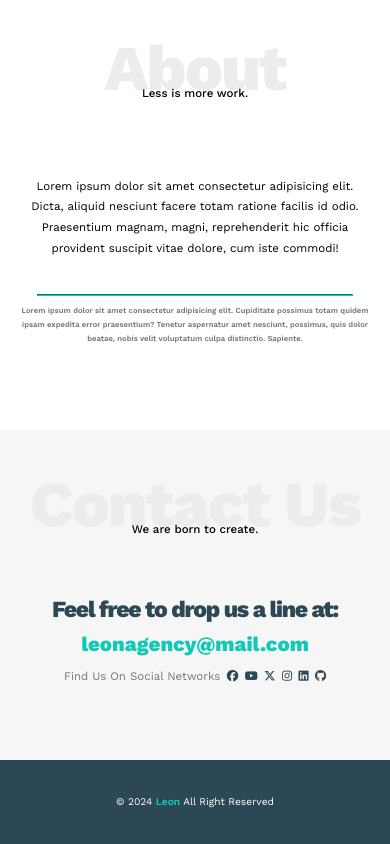
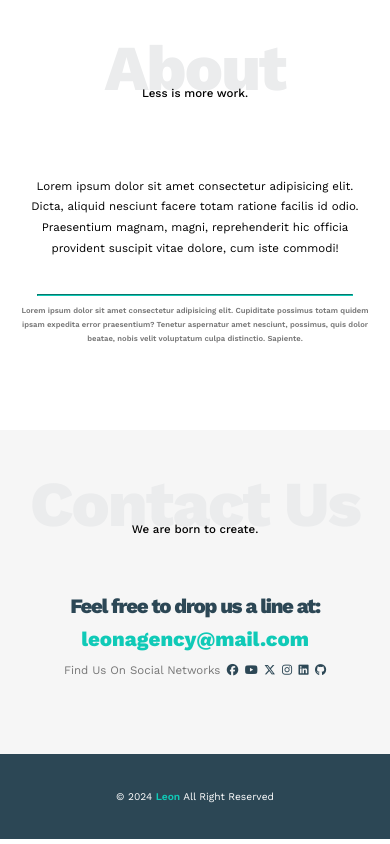
Before and after one commit to eldiaby/Leon, a website: page index.html in a window 390 px wide. Shown: the part 3289-4133 px from the top of the page. Drawn offline with nearby package versions, Linux system fonts and the light colour scheme.

Commit message:
Updating the media query (contact-label)

```diff
--- a/css/queries.css
+++ b/css/queries.css
@@ -75,4 +75,7 @@
   html {
     font-size: 40%;
   }
+  .contact-label {
+    font-size: 3.2rem;
+  }
 }
```
